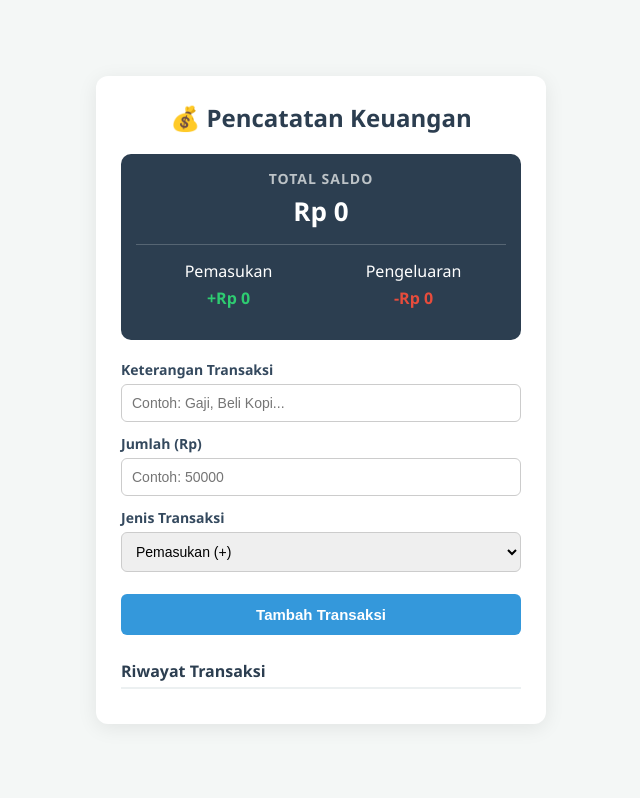
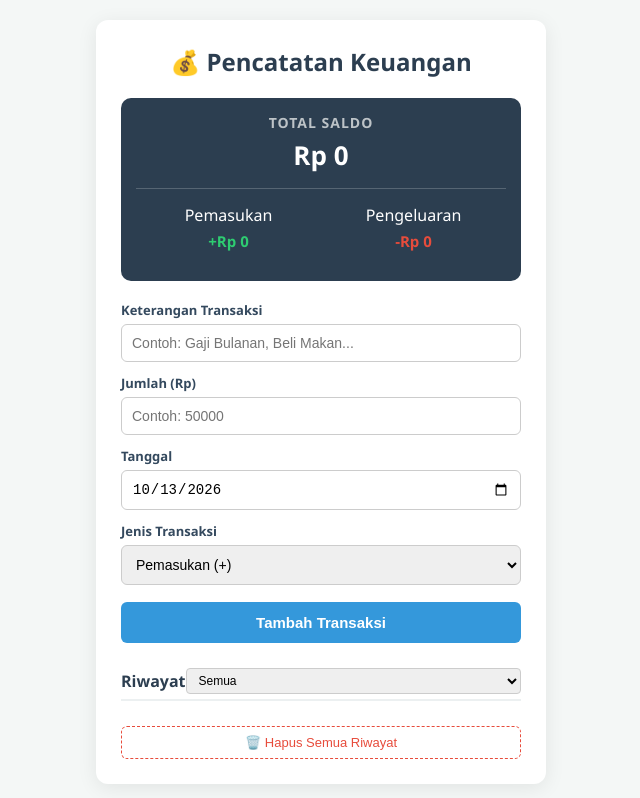
Before and after one commit to AkangAnom/todo-list, a plain HTML site: page index.html in a window 1280 px wide. Shown: the whole page, without its empty margins (319-959 px from the left). Drawn offline with Linux system fonts and the light colour scheme.

Commit message:
tambah fitur user-friendly filter dan tanggal

```diff
--- a/index.html
+++ b/index.html
@@ -75,7 +75,7 @@
         }
 
         .money {
-            font-size: 16px;
+            font-size: 15px;
             font-weight: bold;
             margin-top: 5px;
         }
@@ -98,11 +98,12 @@
             margin-bottom: 5px;
             font-weight: bold;
             color: #34495e;
-            font-size: 14px;
+            font-size: 13px;
         }
 
         input[type="text"],
         input[type="number"],
+        input[type="date"],
         select {
             width: 100%;
             padding: 10px;
@@ -122,28 +123,44 @@
             cursor: pointer;
             font-weight: bold;
             font-size: 15px;
-            margin-top: 10px;
+            margin-top: 5px;
+            transition: background 0.2s;
         }
 
         .btn-submit:hover {
             background-color: #2980b9;
         }
 
-        /* Riwayat Transaksi */
-        h3.section-title {
-            color: #2c3e50;
+        /* Filter & Header Riwayat */
+        .history-header {
+            display: flex;
+            justify-content: space-between;
+            align-items: center;
             margin-top: 25px;
             margin-bottom: 10px;
             border-bottom: 2px solid #ecf0f1;
             padding-bottom: 5px;
+        }
+
+        h3.section-title {
+            color: #2c3e50;
+            margin: 0;
             font-size: 16px;
+        }
+
+        .filter-select {
+            padding: 4px 8px;
+            border-radius: 4px;
+            border: 1px solid #ccc;
+            font-size: 12px;
+            outline: none;
         }
 
         ul {
             list-style: none;
             padding: 0;
             margin: 0;
-            max-height: 200px;
+            max-height: 220px;
             overflow-y: auto;
         }
 
@@ -166,17 +183,47 @@
             border-right-color: #e74c3c;
         }
 
+        .trans-info small {
+            display: block;
+            color: #7f8c8d;
+            font-size: 11px;
+            margin-top: 2px;
+        }
+
+        .trans-right {
+            display: flex;
+            align-items: center;
+            gap: 8px;
+        }
+
         .delete-btn {
             background: none;
             border: none;
             color: #e74c3c;
             cursor: pointer;
-            font-size: 16px;
-            margin-left: 10px;
+            font-size: 14px;
         }
 
         .delete-btn:hover {
             color: #c0392b;
+        }
+
+        /* Tombol Reset Data */
+        .btn-reset {
+            width: 100%;
+            padding: 8px;
+            background-color: transparent;
+            color: #e74c3c;
+            border: 1px dashed #e74c3c;
+            border-radius: 6px;
+            cursor: pointer;
+            font-size: 13px;
+            margin-top: 15px;
+            transition: background 0.2s;
+        }
+
+        .btn-reset:hover {
+            background-color: #fdf0f0;
         }
     </style>
 </head>
@@ -206,12 +253,17 @@
         <!-- Form Tambah Transaksi -->
         <div class="form-control">
             <label for="keterangan">Keterangan Transaksi</label>
-            <input type="text" id="keterangan" placeholder="Contoh: Gaji, Beli Kopi...">
+            <input type="text" id="keterangan" placeholder="Contoh: Gaji Bulanan, Beli Makan...">
         </div>
 
         <div class="form-control">
             <label for="jumlah">Jumlah (Rp)</label>
             <input type="number" id="jumlah" placeholder="Contoh: 50000">
+        </div>
+
+        <div class="form-control">
+            <label for="tanggal">Tanggal</label>
+            <input type="date" id="tanggal">
         </div>
 
         <div class="form-control">
@@ -224,36 +276,55 @@
 
         <button class="btn-submit" onclick="tambahTransaksi()">Tambah Transaksi</button>
 
-        <!-- Daftar Riwayat Transaksi -->
-        <h3 class="section-title">Riwayat Transaksi</h3>
+        <!-- Daftar Riwayat Transaksi & Filter -->
+        <div class="history-header">
+            <h3 class="section-title">Riwayat</h3>
+            <select id="filterJenis" class="filter-select" onchange="updateTampilan()">
+                <option value="semua">Semua</option>
+                <option value="pemasukan">Pemasukan Saja</option>
+                <option value="pengeluaran">Pengeluaran Saja</option>
+            </select>
+        </div>
+
         <ul id="daftarTransaksi">
-            <!-- Data transaksi akan muncul di sini secara dinamis -->
+            <!-- Data transaksi akan muncul di sini -->
         </ul>
+
+        <button class="btn-reset" onclick="resetSemuaData()">🗑️ Hapus Semua Riwayat</button>
     </div>
 
     <script>
-        // Ambil data transaksi dari LocalStorage jika ada
         let transaksi = JSON.parse(localStorage.getItem('transaksiKeuangan')) || [];
 
-        // Inisialisasi tampilan awal
-        document.addEventListener('DOMContentLoaded', updateTampilan);
+        document.addEventListener('DOMContentLoaded', () => {
+            // Set tanggal default ke hari ini
+            document.getElementById('tanggal').valueAsDate = new Date();
+            updateTampilan();
+        });
 
-        // Format angka ke mata uang Rupiah
         function formatRupiah(angka) {
             return 'Rp ' + angka.toLocaleString('id-ID');
+        }
+
+        function formatTanggal(tglStr) {
+            if (!tglStr) return '';
+            let bagian = tglStr.split('-');
+            return `${bagian[2]}/${bagian[1]}/${bagian[0]}`;
         }
 
         function tambahTransaksi() {
             let ketInput = document.getElementById('keterangan');
             let jumInput = document.getElementById('jumlah');
+            let tglInput = document.getElementById('tanggal');
             let jenisInput = document.getElementById('jenis');
 
             let ket = ketInput.value.trim();
             let jum = parseFloat(jumInput.value);
+            let tgl = tglInput.value;
             let jenis = jenisInput.value;
 
-            if (ket === '' || isNaN(jum) || jum <= 0) {
-                alert('Silakan masukkan keterangan dan jumlah nominal yang benar!');
+            if (ket === '' || isNaN(jum) || jum <= 0 || tgl === '') {
+                alert('Mohon isi keterangan, nominal, dan tanggal dengan benar!');
                 return;
             }
 
@@ -261,20 +332,29 @@
                 id: Date.now(),
                 keterangan: ket,
                 jumlah: jum,
+                tanggal: tgl,
                 jenis: jenis
             };
 
             transaksi.push(itemTransaksi);
             simpanDanUpdate();
 
-            // Kosongkan input
+            // Reset form input (kecuali tanggal tetap hari ini)
             ketInput.value = '';
             jumInput.value = '';
+            tglInput.valueAsDate = new Date();
         }
 
         function hapusTransaksi(id) {
             transaksi = transaksi.filter(t => t.id !== id);
             simpanDanUpdate();
+        }
+
+        function resetSemuaData() {
+            if (confirm('Yakin ingin menghapus seluruh riwayat catatan keuangan?')) {
+                transaksi = [];
+                simpanDanUpdate();
+            }
         }
 
         function simpanDanUpdate() {
@@ -284,32 +364,44 @@
 
         function updateTampilan() {
             let listEl = document.getElementById('daftarTransaksi');
+            let filterVal = document.getElementById('filterJenis').value;
             listEl.innerHTML = '';
 
             let totalPemasukan = 0;
             let totalPengeluaran = 0;
 
-            transaksi.forEach(t => {
+            // Urutkan dari yang terbaru
+            let transaksiUrut = [...transaksi].reverse();
+
+            transaksiUrut.forEach(t => {
+                // Hitung total keseluruhan untuk saldo
+                if (t.jenis === 'pemasukan') {
+                    totalPemasukan += t.jumlah;
+                } else {
+                    totalPengeluaran += t.jumlah;
+                }
+
+                // Filter tampilan riwayat
+                if (filterVal !== 'semua' && t.jenis !== filterVal) {
+                    return;
+                }
+
                 let li = document.createElement('li');
                 li.classList.add(t.jenis === 'pemasukan' ? 'plus' : 'minus');
-
                 let simbol = t.jenis === 'pemasukan' ? '+' : '-';
 
                 li.innerHTML = `
-                    <span>${t.keterangan}</span>
-                    <div>
+                    <div class="trans-info">
+                        <span>${t.keterangan}</span>
+                        <small>📅 ${formatTanggal(t.tanggal)}</small>
+                    </div>
+                    <div class="trans-right">
                         <strong>${simbol}${formatRupiah(t.jumlah)}</strong>
                         <button class="delete-btn" onclick="hapusTransaksi(${t.id})" title="Hapus">❌</button>
                     </div>
                 `;
 
                 listEl.appendChild(li);
-
-                if (t.jenis === 'pemasukan') {
-                    totalPemasukan += t.jumlah;
-                } else {
-                    totalPengeluaran += t.jumlah;
-                }
             });
 
             let totalSaldo = totalPemasukan - totalPengeluaran;
```
